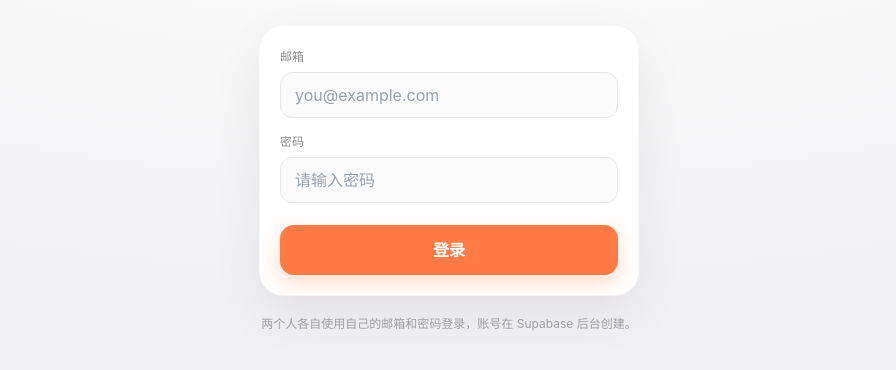
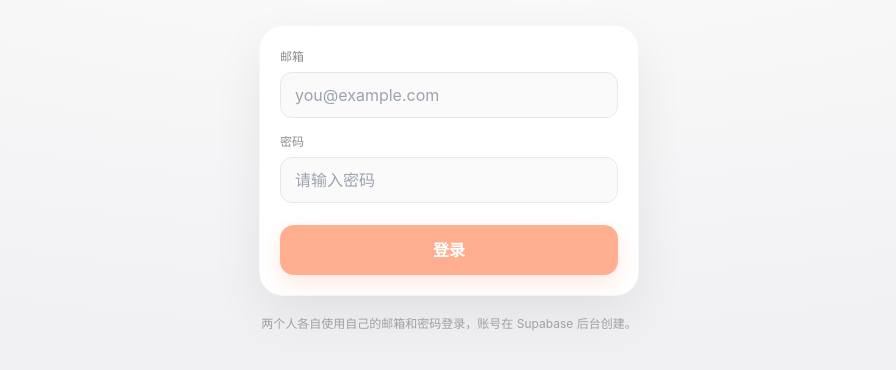
Before and after one commit to GHL2006/kapi-ledger, a plain HTML site: page index.html in a window 1280 px wide. Shown: the part 270-640 px from the top of the page, without its empty margins (191-1087 px from the left). Drawn offline with nearby package versions, Linux system fonts and the light colour scheme.

Commit message:
更新 index.html

```diff
--- a/index.html
+++ b/index.html
@@ -23,7 +23,7 @@
         <label class="field-label mt-4" for="password">密码</label>
         <input id="password" type="password" autocomplete="current-password" placeholder="请输入密码" class="field-input">
 
-        <button type="submit" class="primary-btn mt-6">登录</button>
+        <button type="submit" class="primary-btn mt-6" disabled>登录</button>
         <p id="loginError" class="login-error hidden"></p>
       </form>
 
@@ -339,7 +339,6 @@
   <div id="toast" class="toast hidden"></div>
 
   <script src="vendor/supabase.js"></script>
-  <script src="vendor/echarts.min.js"></script>
   <script src="js/config.js"></script>
   <script src="js/app.js"></script>
 </body>
```
